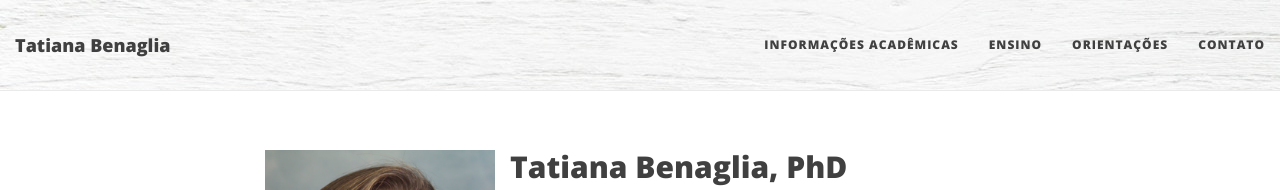
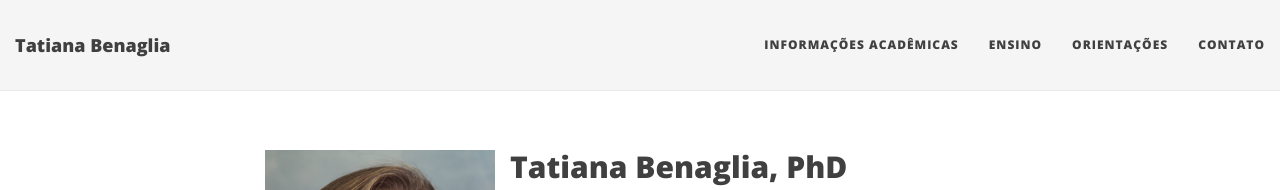
Before and after one commit to tatibenaglia/tatibenaglia.github.io, a Jekyll site: the page built from index.html, in a window 1280 px wide. Shown: the top 190 px of the page. Built offline with Jekyll 4.4.1, drawn with Linux system fonts in a browser that asks for light colours; nearby versions of some CDN libraries; the list of posts is cut into pages by our own code.

Commit message:
update config

```diff
--- a/_config.yml
+++ b/_config.yml
@@ -61,7 +61,7 @@ footer-link-col: "#404040"
 # Alternatively, the navbar, footer, and page background can be set to use background images
 # instead of colour
 
-navbar-img: "/img/rawpixel-600782-unsplash.jpg"
+# navbar-img: "/img/bgimage.png"
 # footer-img: "/img/bgimage.png"
 # page-img: "/img/bgimage.png"
 
```
